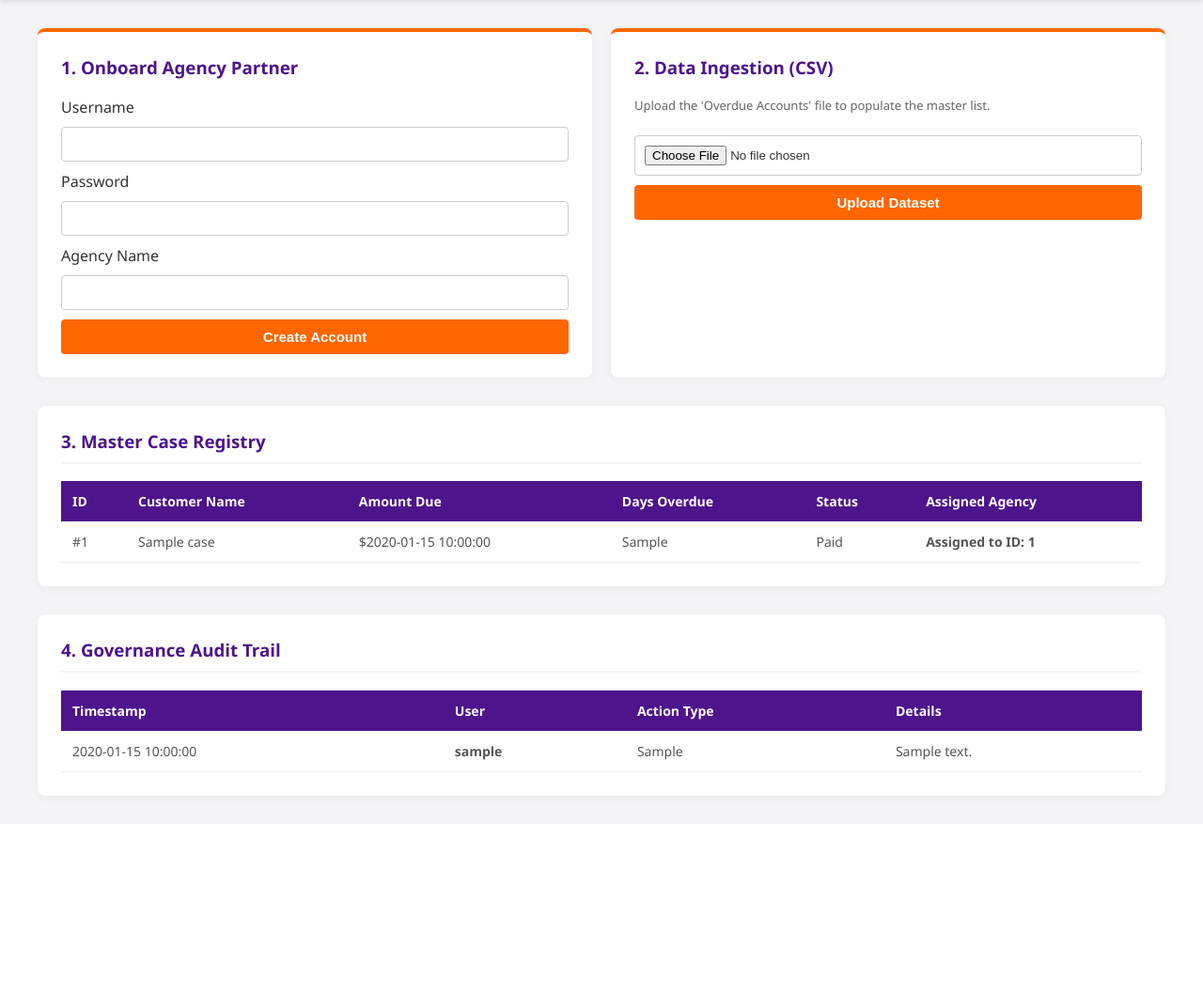
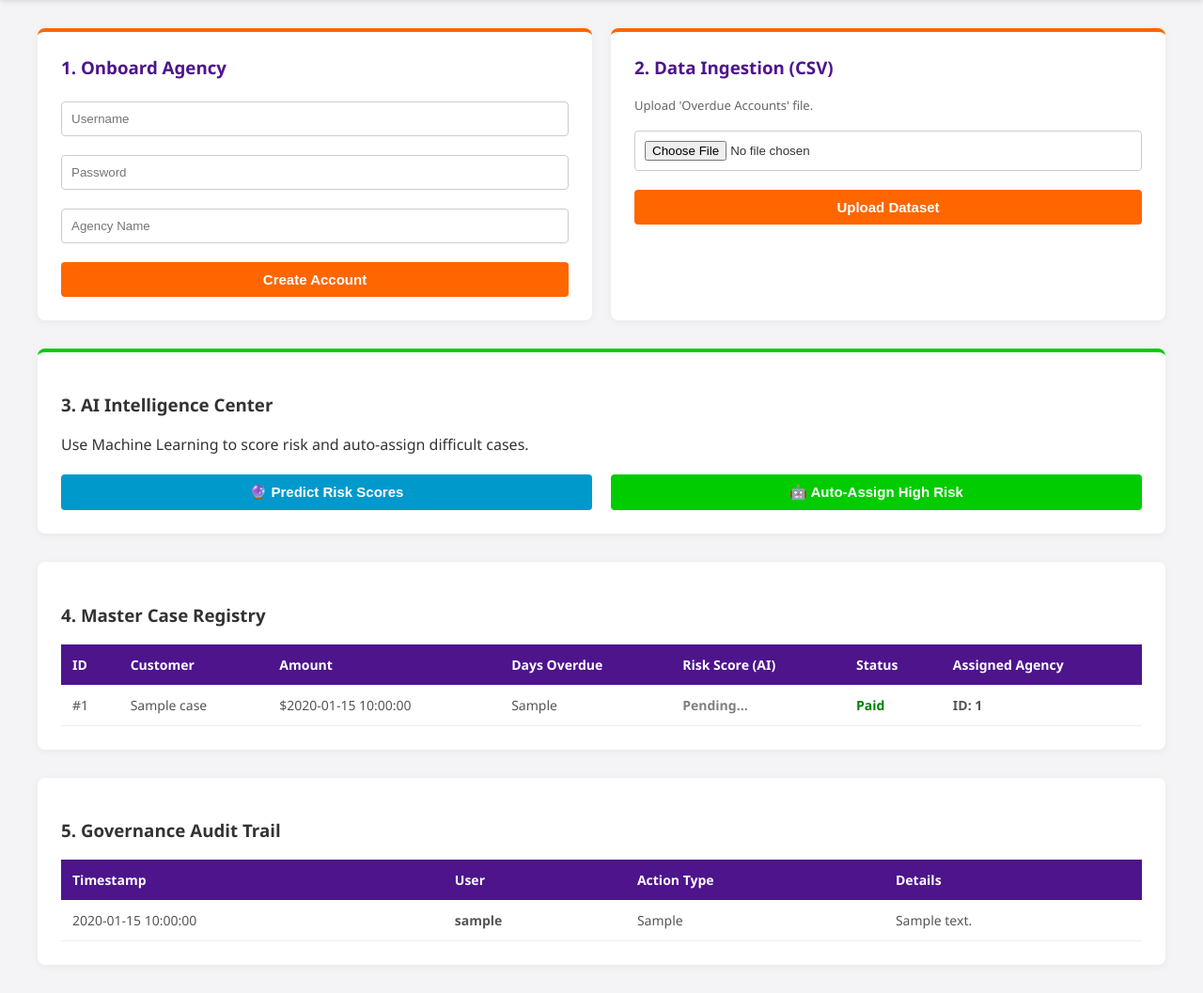
Before and after one commit to KhatodPranav/FedEx-SmartRecover, a Flask app: template templates/admin_dashboard.html in a window 1280 px wide. Shown: the part 67-1124 px from the top of the page at 94% size. Before the commit the page ends 921 px from the top, so only its background shows below. Run offline with Flask 3, Linux system fonts and the light colour scheme; the template is opened without the code that fills it: most values are stand-ins (such as "Sample title", 1, 10 or a date in 2020).

Commit message:
Completed with AI Modal for detection of high risk , moderate risk and low risk also for auto alocation of high risk to a particular agency modified agency dashboard and admin dashboard by giving a card for auto asign high risk and for predicting risk score

```diff
--- a/app.py
+++ b/app.py
@@ -3,6 +3,8 @@ import pandas as pd
 from flask import Flask, render_template, request, redirect, url_for, session
 import mysql.connector
 from datetime import datetime
+import pickle
+import numpy as np
 
 app = Flask(__name__)
 app.secret_key = 'hackathon_secret_key'
@@ -28,6 +30,85 @@ def log_audit(case_id, user_id, action_type, description):
     cursor.execute(sql, val)
     conn.commit()
     conn.close()
+
+try:
+    model = pickle.load(open('risk_model.pkl', 'rb'))
+except:
+    model = None
+    print("⚠️ Model not found. Please run train_model.py first.")
+
+# --- NEW ROUTE: PREDICT RISK (AI SCORING) ---
+# --- UPDATED ROUTE: PREDICT RISK (WITH MODERATE) ---
+@app.route('/run_ai_scoring', methods=['POST'])
+def run_ai_scoring():
+    if 'role' not in session or session['role'] != 'admin':
+        return redirect(url_for('login'))
+
+    conn = get_db_connection()
+    cursor = conn.cursor(dictionary=True)
+
+    cursor.execute("SELECT case_id, amount_due, days_overdue FROM cases WHERE status = 'New'")
+    new_cases = cursor.fetchall()
+
+    updates = 0
+    if model:
+        for case in new_cases:
+            # Prepare input
+            features = np.array([[case['amount_due'], case['days_overdue']]])
+
+            # GET PROBABILITY INSTEAD OF JUST YES/NO
+            # predict_proba returns [prob_of_0, prob_of_1]
+            # We want prob_of_1 (Probability they WILL PAY)
+            prob_pay = model.predict_proba(features)[0][1]
+
+            # --- THE NEW LOGIC ---
+            if prob_pay > 0.70:       # More than 70% sure they will pay
+                risk_label = 'Low Risk'
+            elif prob_pay < 0.30:     # Less than 30% chance they will pay
+                risk_label = 'High Risk'
+            else:                     # Somewhere in between
+                risk_label = 'Moderate Risk'
+
+            # Save to DB
+            cursor.execute("UPDATE cases SET risk_score = %s WHERE case_id = %s", (risk_label, case['case_id']))
+            updates += 1
+
+        conn.commit()
+        log_audit(None, session['id'], 'AI_PREDICTION', f"AI scored {updates} cases (High/Mod/Low).")
+
+    conn.close()
+    return redirect(url_for('admin_dashboard'))
+
+# --- NEW ROUTE: AUTO ALLOCATE (AUTOMATION) ---
+@app.route('/auto_allocate', methods=['POST'])
+def auto_allocate():
+    if 'role' not in session or session['role'] != 'admin':
+        return redirect(url_for('login'))
+
+    conn = get_db_connection()
+    cursor = conn.cursor(dictionary=True)
+
+    # 1. Find the best Agency (For this demo, just pick the first one)
+    cursor.execute("SELECT id, username FROM users WHERE role='agency' LIMIT 1")
+    target_agency = cursor.fetchone()
+
+    if target_agency:
+        # 2. Find all 'High Risk' cases that are still 'New'
+        cursor.execute("SELECT case_id FROM cases WHERE risk_score = 'High Risk' AND status = 'New'")
+        hard_cases = cursor.fetchall()
+
+        count = 0
+        for case in hard_cases:
+            cursor.execute("UPDATE cases SET assigned_to_agency_id = %s, status = 'Assigned' WHERE case_id = %s",
+                           (target_agency['id'], case['case_id']))
+            count += 1
+
+        conn.commit()
+        log_audit(None, session['id'], 'AUTO_ALLOCATE', f"Bot auto-assigned {count} High Risk cases to {target_agency['username']}")
+
+    conn.close()
+    return redirect(url_for('admin_dashboard'))
+
 
 @app.route('/', methods=['GET', 'POST'])
 def login():
--- a/templates/admin_dashboard.html
+++ b/templates/admin_dashboard.html
@@ -6,99 +6,37 @@
     <title>FedEx Admin Portal</title>
     <style>
         /* --- GLOBAL STYLES --- */
-        body {
-            font-family: 'Segoe UI', Tahoma, Geneva, Verdana, sans-serif;
-            background-color: #f4f4f7;
-            margin: 0;
-            padding: 0;
-            color: #333;
-        }
+        body { font-family: 'Segoe UI', Tahoma, Geneva, Verdana, sans-serif; background-color: #f4f4f7; margin: 0; padding: 0; color: #333; }
 
         /* --- HEADER --- */
-        .navbar {
-            background-color: #4D148C; /* FedEx Purple */
-            color: white;
-            padding: 15px 30px;
-            display: flex;
-            justify-content: space-between;
-            align-items: center;
-            box-shadow: 0 2px 5px rgba(0,0,0,0.1);
-        }
+        .navbar { background-color: #4D148C; color: white; padding: 15px 30px; display: flex; justify-content: space-between; align-items: center; box-shadow: 0 2px 5px rgba(0,0,0,0.1); }
         .navbar h1 { margin: 0; font-size: 22px; }
-        .logout-btn {
-            background-color: transparent;
-            border: 1px solid white;
-            color: white;
-            padding: 8px 15px;
-            text-decoration: none;
-            border-radius: 4px;
-            font-size: 14px;
-            transition: background 0.3s;
-        }
+        .logout-btn { background-color: transparent; border: 1px solid white; color: white; padding: 8px 15px; text-decoration: none; border-radius: 4px; font-size: 14px; transition: background 0.3s; }
         .logout-btn:hover { background-color: rgba(255,255,255,0.2); }
 
-        /* --- LAYOUT CONTAINER --- */
-        .container {
-            max-width: 1200px;
-            margin: 30px auto;
-            padding: 0 20px;
-        }
+        /* --- LAYOUT --- */
+        .container { max-width: 1200px; margin: 30px auto; padding: 0 20px; }
+        .grid-row { display: grid; grid-template-columns: 1fr 1fr; gap: 20px; margin-bottom: 30px; }
+        .section { background: white; padding: 25px; border-radius: 8px; box-shadow: 0 2px 10px rgba(0,0,0,0.05); margin-bottom: 30px; }
 
-        /* --- ACTION CARDS (GRID) --- */
-        .grid-row {
-            display: grid;
-            grid-template-columns: 1fr 1fr;
-            gap: 20px;
-            margin-bottom: 30px;
-        }
-        .card {
-            background: white;
-            padding: 25px;
-            border-radius: 8px;
-            box-shadow: 0 2px 10px rgba(0,0,0,0.05);
-            border-top: 4px solid #FF6600; /* FedEx Orange */
-        }
+        /* --- CARDS --- */
+        .card { background: white; padding: 25px; border-radius: 8px; box-shadow: 0 2px 10px rgba(0,0,0,0.05); }
+        .card-orange { border-top: 4px solid #FF6600; }
+        .card-green { border-top: 4px solid #00cc00; }
         .card h3 { margin-top: 0; color: #4D148C; }
 
-        /* --- FORMS --- */
-        input[type="text"], input[type="password"], input[type="file"] {
-            width: 100%;
-            padding: 10px;
-            margin: 10px 0;
-            border: 1px solid #ccc;
-            border-radius: 4px;
-            box-sizing: border-box;
-        }
-        button.action-btn {
-            background-color: #FF6600;
-            color: white;
-            border: none;
-            padding: 10px 20px;
-            font-size: 15px;
-            border-radius: 4px;
-            cursor: pointer;
-            width: 100%;
-            font-weight: bold;
-        }
-        button.action-btn:hover { background-color: #e65c00; }
+        /* --- FORMS & BUTTONS --- */
+        input, select { width: 100%; padding: 10px; margin: 5px 0 15px 0; border: 1px solid #ccc; border-radius: 4px; box-sizing: border-box; }
+        button.action-btn { color: white; border: none; padding: 10px 20px; font-size: 15px; border-radius: 4px; cursor: pointer; width: 100%; font-weight: bold; margin-top: 5px; }
+        button.action-btn:hover { opacity: 0.9; }
 
         /* --- TABLES --- */
-        .table-section {
-            background: white;
-            padding: 25px;
-            border-radius: 8px;
-            box-shadow: 0 2px 10px rgba(0,0,0,0.05);
-            margin-bottom: 30px;
-        }
-        .table-section h3 { margin-top: 0; color: #4D148C; border-bottom: 2px solid #f4f4f7; padding-bottom: 10px; }
-
         table { width: 100%; border-collapse: collapse; margin-top: 15px; font-size: 14px; }
         th { background-color: #4D148C; color: white; padding: 12px; text-align: left; }
         td { padding: 12px; border-bottom: 1px solid #eee; color: #555; }
         tr:nth-child(even) { background-color: #f9f9f9; }
-        tr:hover { background-color: #f1f1f1; }
 
-        /* Status Badges */
+        /* --- BADGES --- */
         .status-new { color: #FF6600; font-weight: bold; }
         .status-paid { color: green; font-weight: bold; }
     </style>
@@ -113,38 +51,49 @@
     <div class="container">
 
         <div class="grid-row">
-            <div class="card">
-                <h3>1. Onboard Agency Partner</h3>
+            <div class="card card-orange">
+                <h3>1. Onboard Agency</h3>
                 <form action="/add_agency" method="post">
-                    <label>Username</label>
-                    <input type="text" name="username" required>
-                    <label>Password</label>
-                    <input type="password" name="password" required>
-                    <label>Agency Name</label>
-                    <input type="text" name="agency_name" required>
-                    <button type="submit" class="action-btn">Create Account</button>
+                    <input type="text" name="username" placeholder="Username" required>
+                    <input type="password" name="password" placeholder="Password" required>
+                    <input type="text" name="agency_name" placeholder="Agency Name" required>
+                    <button type="submit" class="action-btn" style="background-color: #FF6600;">Create Account</button>
                 </form>
             </div>
 
-            <div class="card">
+            <div class="card card-orange">
                 <h3>2. Data Ingestion (CSV)</h3>
-                <p style="font-size: 13px; color: #666;">Upload the 'Overdue Accounts' file to populate the master list.</p>
+                <p style="font-size: 13px; color: #666;">Upload 'Overdue Accounts' file.</p>
                 <form action="/upload_data" method="post" enctype="multipart/form-data">
                     <input type="file" name="file" accept=".csv" required>
-                    <button type="submit" class="action-btn">Upload Dataset</button>
+                    <button type="submit" class="action-btn" style="background-color: #FF6600;">Upload Dataset</button>
                 </form>
             </div>
         </div>
 
-        <div class="table-section">
-            <h3>3. Master Case Registry</h3>
+        <div class="section card-green">
+            <h3>3. AI Intelligence Center</h3>
+            <p>Use Machine Learning to score risk and auto-assign difficult cases.</p>
+            <div style="display: flex; gap: 20px;">
+                <form action="/run_ai_scoring" method="post" style="flex: 1;">
+                    <button type="submit" class="action-btn" style="background-color: #0099cc;">🔮 Predict Risk Scores</button>
+                </form>
+                <form action="/auto_allocate" method="post" style="flex: 1;">
+                    <button type="submit" class="action-btn" style="background-color: #00cc00;">🤖 Auto-Assign High Risk</button>
+                </form>
+            </div>
+        </div>
+
+        <div class="section">
+            <h3>4. Master Case Registry</h3>
             <table>
                 <thead>
                     <tr>
                         <th>ID</th>
-                        <th>Customer Name</th>
-                        <th>Amount Due</th>
+                        <th>Customer</th>
+                        <th>Amount</th>
                         <th>Days Overdue</th>
+                        <th>Risk Score (AI)</th>
                         <th>Status</th>
                         <th>Assigned Agency</th>
                     </tr>
@@ -157,11 +106,25 @@
                         <td>${{ case.amount_due }}</td>
                         <td>{{ case.days_overdue }}</td>
 
+                        <td style="font-weight: bold;">
+                            {% if case.risk_score == 'High Risk' %}
+                                <span style="color: red;">High Risk</span>
+
+                            {% elif case.risk_score == 'Moderate Risk' %}
+                                <span style="color: orange;">Moderate Risk</span>
+
+                            {% elif case.risk_score == 'Low Risk' %}
+                                <span style="color: green;">Low Risk</span>
+                            {% else %}
+                                <span style="color: gray;">Pending...</span>
+                            {% endif %}
+                        </td>
+
                         <td>
                             {% if case.status == 'New' %}
                                 <span class="status-new">New</span>
-                            {% elif case.status == 'Assigned' %}
-                                <span style="color:blue; font-weight:bold;">Assigned</span>
+                            {% elif case.status == 'Paid' %}
+                                <span class="status-paid">Paid</span>
                             {% else %}
                                 <span>{{ case.status }}</span>
                             {% endif %}
@@ -169,35 +132,34 @@
 
                         <td>
                             {% if case.assigned_to_agency_id %}
-                                <strong>Assigned to ID: {{ case.assigned_to_agency_id }}</strong>
+                                <strong>ID: {{ case.assigned_to_agency_id }}</strong>
                             {% else %}
                                 <form action="/assign_case" method="post" style="display:flex;">
                                     <input type="hidden" name="case_id" value="{{ case.case_id }}">
-
-                                    <select name="agency_id" required style="padding:5px; margin-right:5px;">
+                                    <select name="agency_id" required style="padding:5px; margin-right:5px; margin-bottom:0;">
                                         <option value="" disabled selected>Select Agency</option>
                                         {% for agency in agencies %}
                                             <option value="{{ agency.id }}">{{ agency.agency_name }}</option>
                                         {% endfor %}
                                     </select>
-
-                                    <button type="submit" style="background:#4D148C; color:white; border:none; cursor:pointer; padding:5px;">Assign</button>
+                                    <button type="submit" style="background:#4D148C; color:white; border:none; cursor:pointer; padding:5px 10px; margin:0;">Assign</button>
                                 </form>
                             {% endif %}
                         </td>
                     </tr>
                     {% else %}
-                    <tr><td colspan="6" style="text-align:center;">No data available.</td></tr>
+                    <tr><td colspan="7" style="text-align:center;">No data available.</td></tr>
                     {% endfor %}
                 </tbody>
             </table>
         </div>
 
-        <div class="table-section">
-            <h3>4. Governance Audit Trail</h3>
+        <div class="section">
+            <h3>5. Governance Audit Trail</h3>
             <table>
                 <thead>
-                    <tr style="background-color: #333;"> <th>Timestamp</th>
+                    <tr style="background-color: #333;">
+                        <th>Timestamp</th>
                         <th>User</th>
                         <th>Action Type</th>
                         <th>Details</th>
@@ -212,11 +174,12 @@
                         <td>{{ log.description }}</td>
                     </tr>
                     {% else %}
-                    <tr><td colspan="4" style="text-align:center;">No audit logs found.</td></tr>
+                    <tr><td colspan="4">No logs yet.</td></tr>
                     {% endfor %}
                 </tbody>
             </table>
         </div>
+
     </div>
 </body>
 </html>
```
Also changed, not shown: templates/agency_dashboard.html (+58 -16 lines), train_model.py (added, +26 -0 lines), training_data.csv (added, +52 -0 lines), 1 other file.
